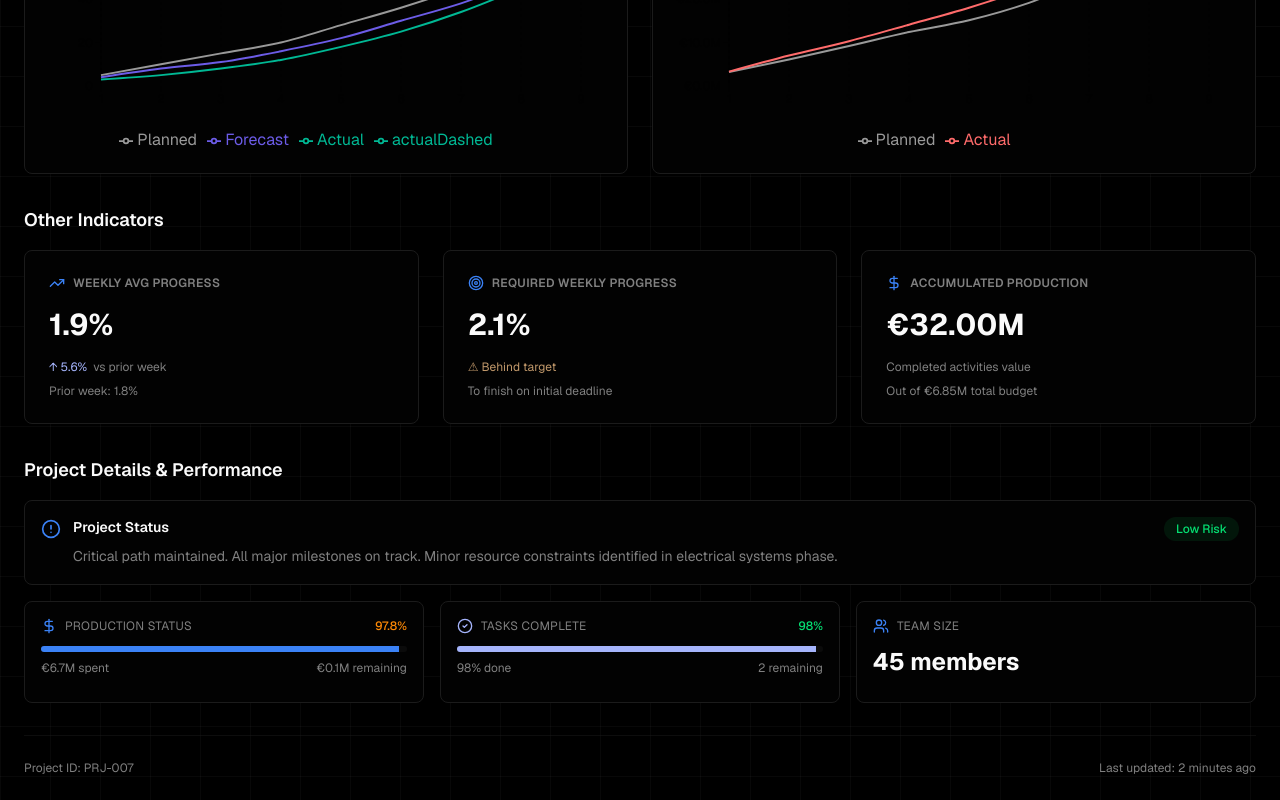
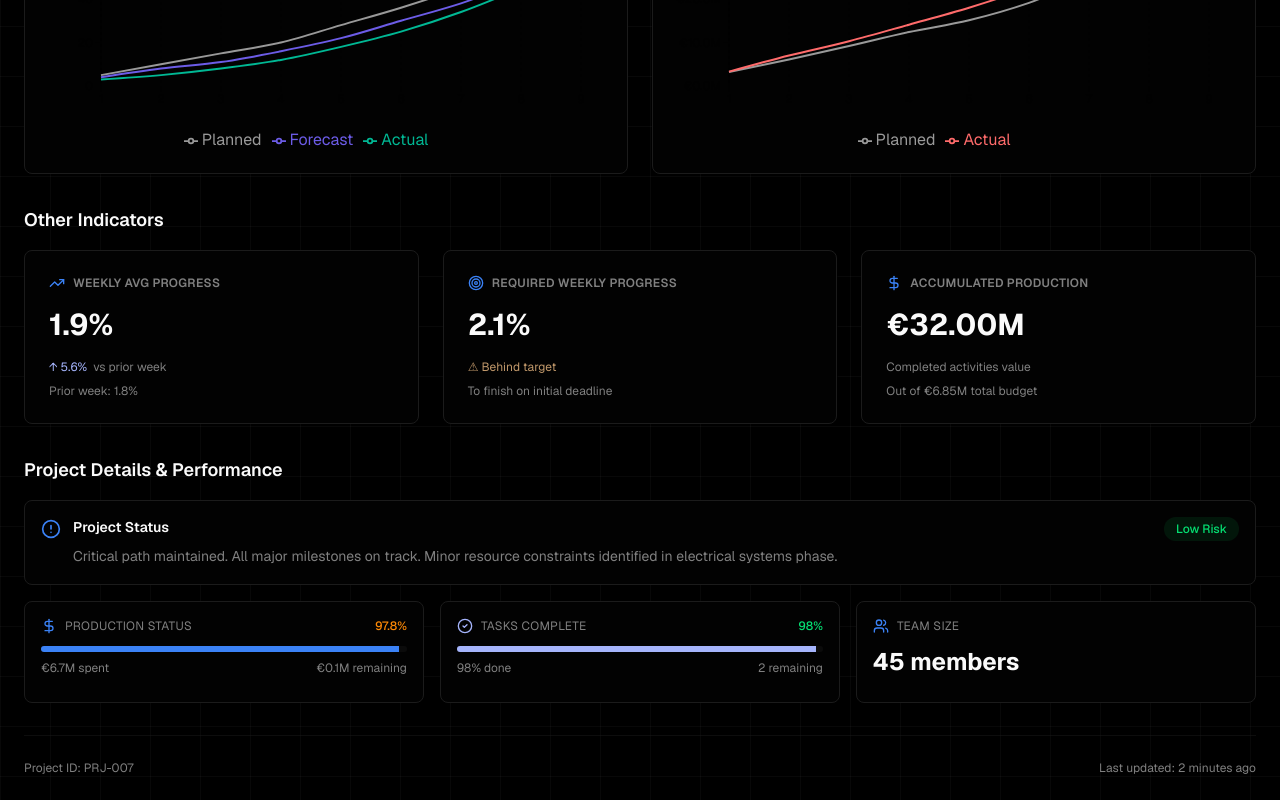
Before and after one commit to danielrebelo-volis/v0-volis-build-dashboard, a Next.js app: page /project/PRJ-001 in a window 1280 px wide. Shown: the part 774-1574 px from the top of the page. Built offline with nearby package versions, Linux system fonts and the light colour scheme.

Commit message:
feat: add payload data to SProgressCurve component

```diff
--- a/components/s-curve-chart.tsx
+++ b/components/s-curve-chart.tsx
@@ -40,6 +40,13 @@ export function SProgressCurve() {
           <Legend
             wrapperStyle={{ paddingTop: '12px' }}
             iconType="line"
+            payload={
+              [
+                { value: 'Planned', type: 'line', id: 'baseline', color: '#999999' },
+                { value: 'Forecast', type: 'line', id: 'actualSolid', color: colors.isDark ? "#00c8ff" : "#6C5CE7" },
+                { value: 'Actual', type: 'line', id: 'actualSolid', color: colors.isDark ? "#00ff88" : "#00b894" },
+              ]
+            }
           />
           <Line
             type="monotone"
```
